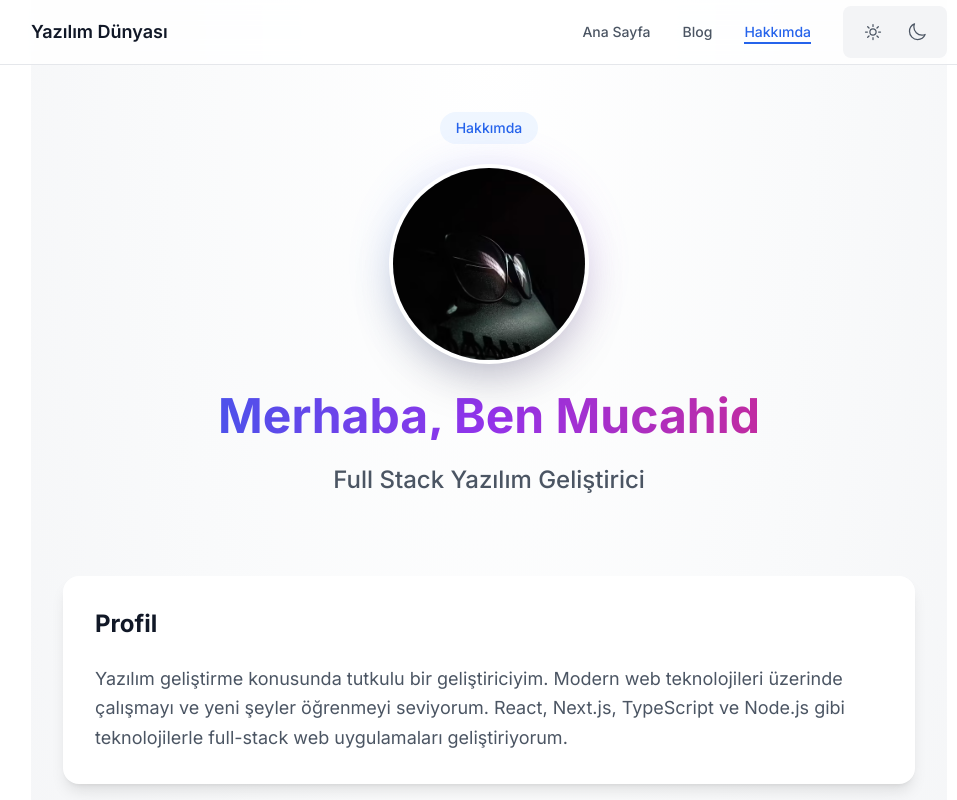
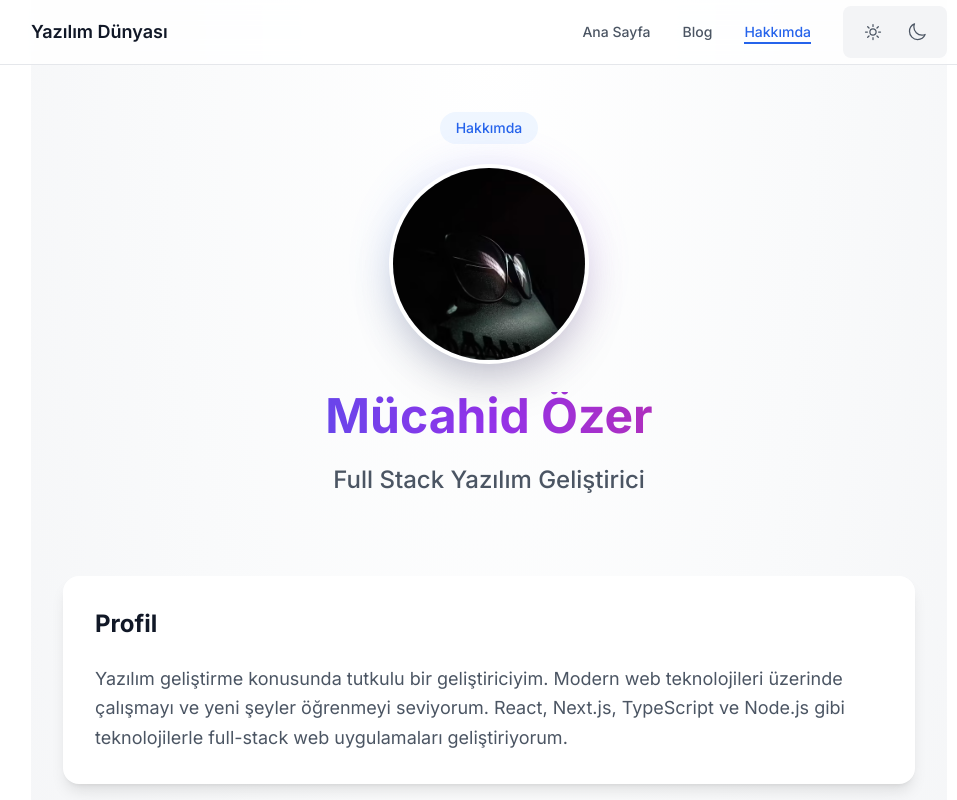
Before and after one commit to Mchdozr/personal-blog-deneme, a Next.js app: page /hakkimda in a window 1280 px wide. Shown: the top 800 px of the page, without its empty margins (151-1108 px from the left). Built offline with nearby package versions, Linux system fonts and the light colour scheme.

Commit message:
Hakkımda sayfası güncellendi

```diff
--- a/src/app/hakkimda/page.tsx
+++ b/src/app/hakkimda/page.tsx
@@ -46,7 +46,7 @@ export default function AboutPage() {
             </div>
           </div>
           <h1 className="text-4xl md:text-5xl font-bold bg-clip-text text-transparent bg-gradient-to-r from-blue-600 via-purple-600 to-pink-600 dark:from-blue-400 dark:via-purple-400 dark:to-pink-400 mb-6">
-            Merhaba, Ben Mucahid
+            Mücahid Özer
           </h1>
           <h2 className="text-xl md:text-2xl text-gray-600 dark:text-gray-300 font-medium mb-8">
             Full Stack Yazılım Geliştirici
```
